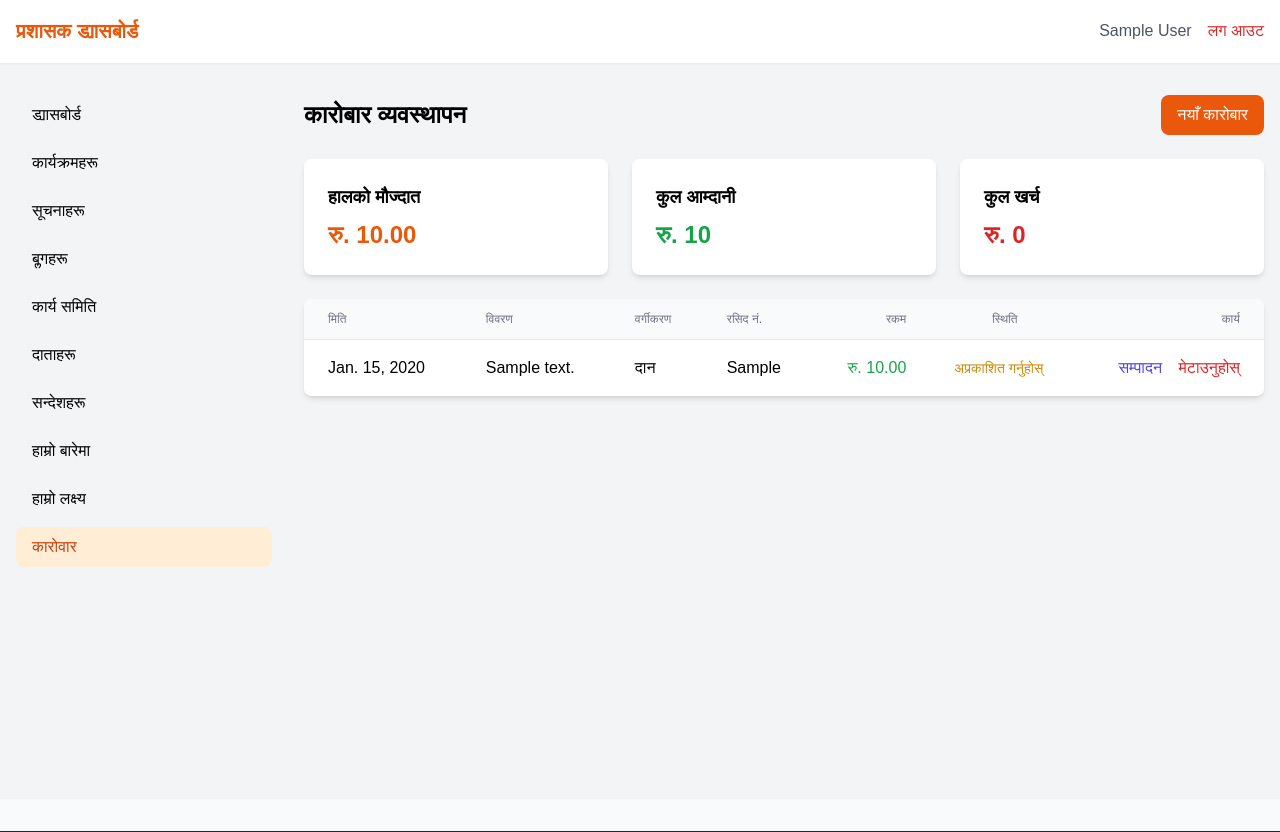
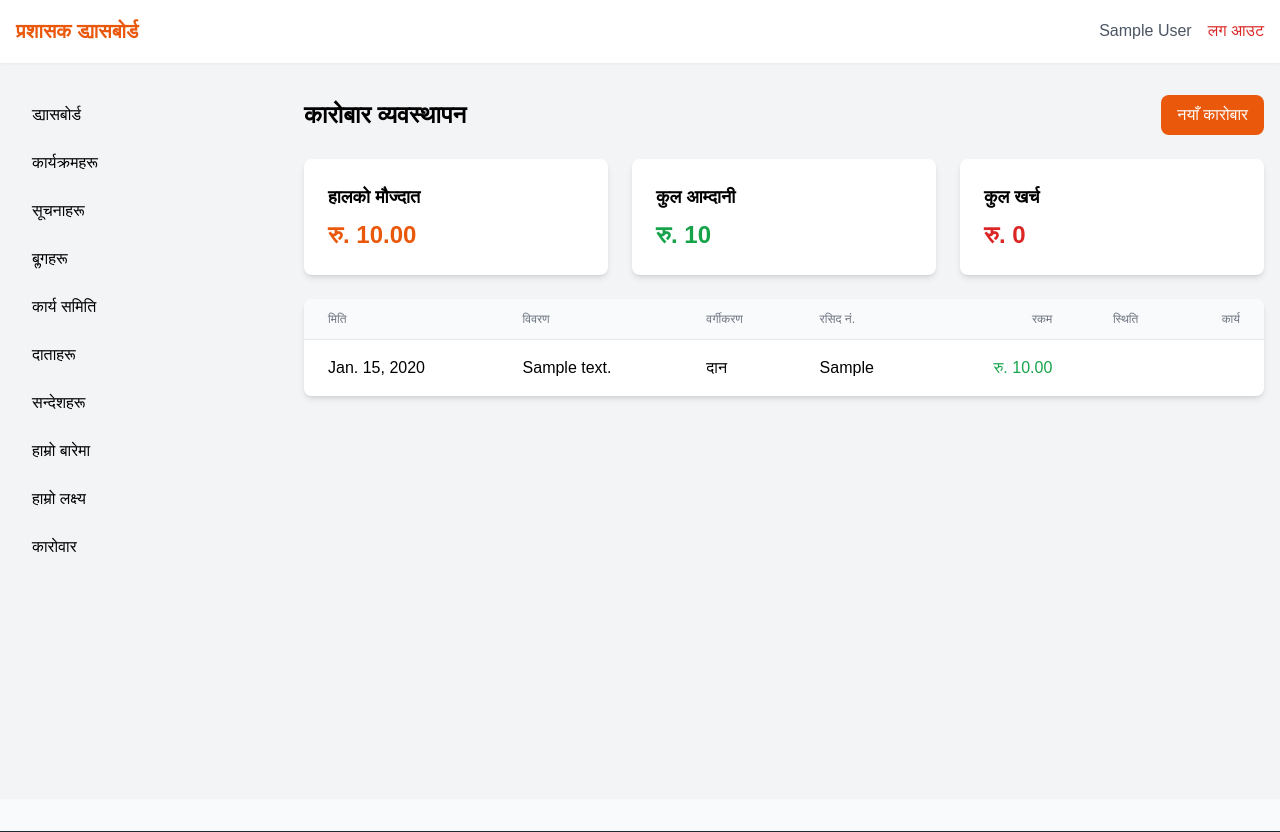
Before and after one commit to Binayak478/hamro_mandir, a Django app: page /manage/transactions/ in a window 1280 px wide. Shown: the part 65-897 px from the top of the page. Run offline with Django 5.2, Linux system fonts and the light colour scheme; a user stored in the database is signed in; tables that the repository leaves empty hold one stand-in row (values such as "Sample post"); grey boxes marked "Sample" are stand-in pictures; some libraries are stand-ins or nearby versions.

Commit message:
Revert "final commit"
This reverts commit 8880438d1dce778b590b4d2008fe3acd93462334.

```diff
--- a/hamro_mandir/mandir/templates/mandir/admin/base_admin.html
+++ b/hamro_mandir/mandir/templates/mandir/admin/base_admin.html
@@ -55,15 +55,15 @@
                     सन्देशहरू
                 </a>
                 <a href="{% url 'mandir:admin_about_list' %}"
-                   class="block px-4 py-2 rounded-lg {% if 'about' in request.resolver_match.url_name %}bg-orange-100 text-orange-700{% else %}hover:bg-gray-50{% endif %}">
+                class="block px-4 py-2 rounded-lg {% if 'contact' in request.resolver_match.url_name %}bg-orange-100 text-orange-700{% else %}hover:bg-gray-50{% endif %}">
                 हाम्रो बारेमा
              </a>
              <a href="{% url 'mandir:admin_mission_vision_list' %}"
-                   class="block px-4 py-2 rounded-lg {% if 'mission_vision' in request.resolver_match.url_name %}bg-orange-100 text-orange-700{% else %}hover:bg-gray-50{% endif %}">
+             class="block px-4 py-2 rounded-lg {% if 'contact' in request.resolver_match.url_name %}bg-orange-100 text-orange-700{% else %}hover:bg-gray-50{% endif %}">
              हाम्रो लक्ष्य
              </a>
              <a href="{% url 'mandir:admin_transaction_list' %}"
-                   class="block px-4 py-2 rounded-lg {% if 'transaction' in request.resolver_match.url_name %}bg-orange-100 text-orange-700{% else %}hover:bg-gray-50{% endif %}">
+             class="block px-4 py-2 rounded-lg {% if 'contact' in request.resolver_match.url_name %}bg-orange-100 text-orange-700{% else %}hover:bg-gray-50{% endif %}">
              कारोवार
              </a>
             </div>
--- a/hamro_mandir/mandir/templates/mandir/admin/transaction_list.html
+++ b/hamro_mandir/mandir/templates/mandir/admin/transaction_list.html
@@ -58,18 +58,7 @@
                             {% if transaction.transaction_type == 'expense' %}-{% endif %}
                             रु. {{ transaction.amount }}
                         </td>
-                        <td class="px-6 py-4 whitespace-nowrap text-sm font-medium space-x-2">
-                            <a href="{% url 'mandir:transaction_toggle_publish' transaction.pk %}"
-                               class="{% if transaction.is_published %}text-yellow-600 hover:text-yellow-900{% else %}text-green-600 hover:text-green-900{% endif %}">
-                                {{ transaction.is_published|yesno:"अप्रकाशित गर्नुहोस्,प्रकाशित गर्नुहोस्" }}
-                            </a>
-                        </td>
-                        <td class="px-6 py-4 text-right space-x-3">
-                            <a href="{% url 'mandir:admin_transaction_edit' transaction.pk %}"
-                               class="text-indigo-600 hover:text-indigo-900">सम्पादन</a>
-                            <a href="{% url 'mandir:admin_transaction_delete' transaction.pk %}"
-                               class="text-red-600 hover:text-red-900">मेटाउनुहोस्</a>
-                        </td>
+                        <!-- ...existing status and actions columns... -->
                     </tr>
                     {% empty %}
                     <tr>
```
Also changed, not shown: hamro_mandir/mandir/templates/mandir/admin/donor_list.html (+0 -27 lines). Lines whose indentation alone changed are shown as unchanged.
